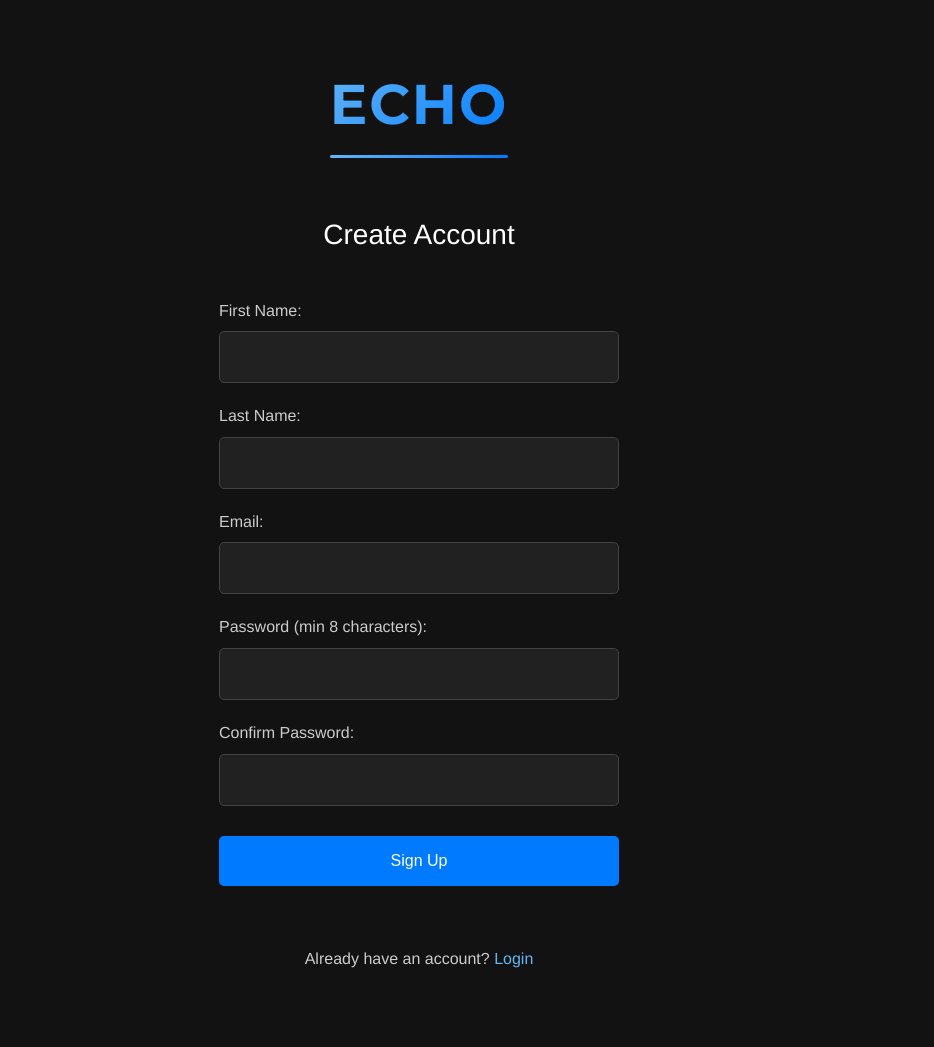
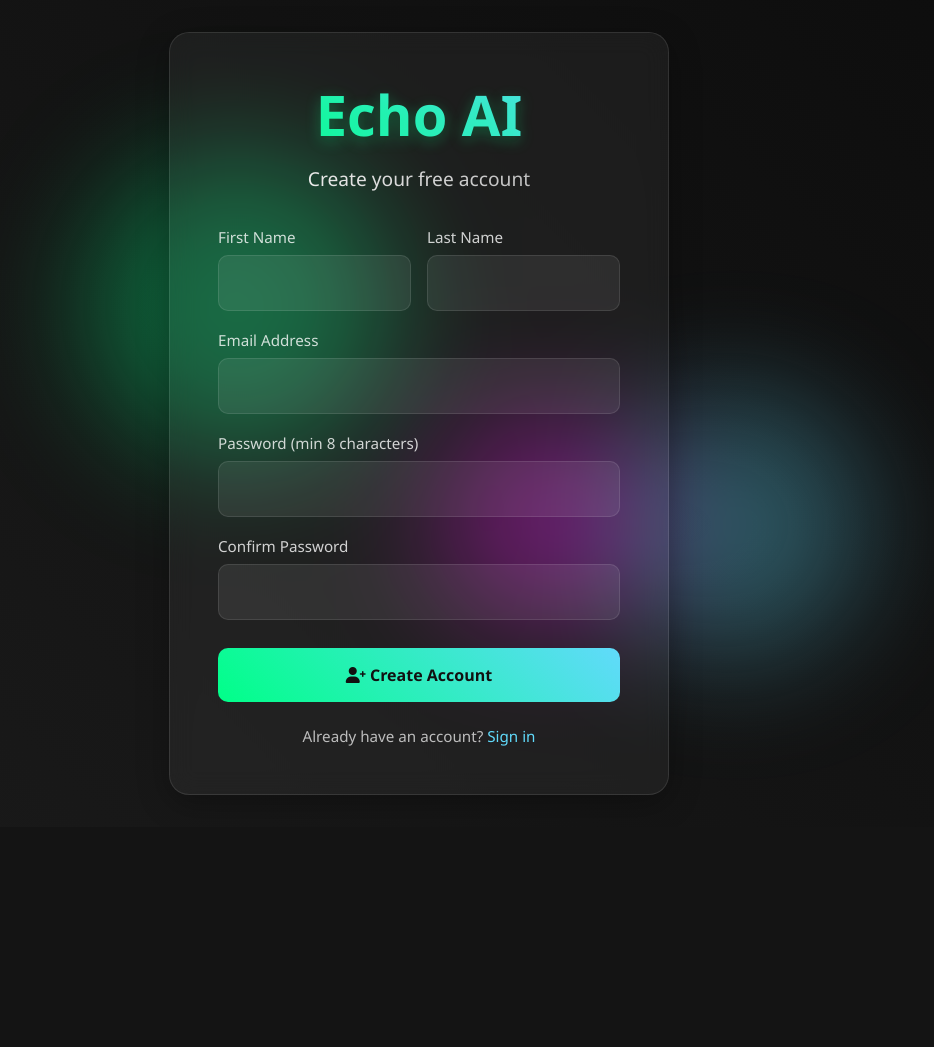
Before and after one commit to shahariarmahfuz/Custom, a Flask app: page /signup in a window 1280 px wide. Shown: the whole page, without its empty margins (221-1155 px from the left). After the commit the page ends 795 px from the top, so only its background shows below. Run offline with Flask 3, Linux system fonts and the light colour scheme; some web fonts are replaced.

Commit message:
Update signup.html

```diff
--- a/templates/signup.html
+++ b/templates/signup.html
@@ -1,261 +1,319 @@
 <!DOCTYPE html>
-<html lang="bn">
+<html lang="en">
 <head>
     <meta charset="UTF-8">
-    <meta name="viewport" content="width=device-width, initial-scale=1.0">
-    <title>Sign Up - Echo</title>
-    <link href="https://fonts.cdnfonts.com/css/helvetica-neue-55?styles=30130" rel="stylesheet">
-    <link href="https://fonts.cdnfonts.com/css/helvetica-neue-5?styles=15982" rel="stylesheet">
-    <link href="https://fonts.googleapis.com/css2?family=Montserrat:wght@700&display=swap" rel="stylesheet">
+    <meta name="viewport" content="width=device-width, initial-scale=1.0, maximum-scale=1.0, user-scalable=no">
+    <title>Sign Up - Echo AI</title>
+    <link rel="stylesheet" href="https://cdnjs.cloudflare.com/ajax/libs/font-awesome/6.0.0/css/all.min.css">
     <style>
+        * {
+            margin: 0;
+            padding: 0;
+            box-sizing: border-box;
+            font-family: 'Segoe UI', system-ui, -apple-system, sans-serif;
+        }
+
         body {
-            margin: 0;
-            padding: 40px 20px;
-            background-color: #121212;
-            color: #e0e0e0;
-            font-family: 'Helvetica Neue', sans-serif;
-            line-height: 1.6;
+            min-height: 100vh;
+            background: linear-gradient(45deg, #1a1a1a, #0d0d0d);
+            color: white;
+            overflow-x: hidden;
+            position: relative;
+        }
+
+        .floating-blobs {
+            position: absolute;
+            width: 100%;
+            height: 100%;
+            filter: blur(60px);
+            z-index: 0;
+            overflow: hidden;
+            will-change: transform;
+        }
+
+        .blob {
+            position: absolute;
+            border-radius: 50%;
+            animation: float 20s infinite linear;
+        }
+
+        @keyframes float {
+            0%, 100% { transform: translate(0, 0) scale(1); }
+            25% { transform: translate(100px, -50px) scale(1.1); }
+            50% { transform: translate(-50px, 80px) scale(0.9); }
+            75% { transform: translate(-80px, -100px) scale(1.2); }
+        }
+
+        .container {
+            max-width: 1200px;
+            margin: 0 auto;
+            padding: 2rem;
+            min-height: 100vh;
             display: flex;
             flex-direction: column;
+            justify-content: center;
             align-items: center;
-            min-height: 100vh;
-            box-sizing: border-box;
+            text-align: center;
+            position: relative;
+            z-index: 1;
         }
 
-        .logo-container {
-            margin-bottom: 30px;
-            text-align: center;
+        .glass-panel {
+            background: rgba(255, 255, 255, 0.05);
+            backdrop-filter: blur(12px);
+            -webkit-backdrop-filter: blur(12px);
+            border-radius: 20px;
+            padding: 3rem;
+            border: 1px solid rgba(255, 255, 255, 0.1);
+            box-shadow: 0 8px 32px rgba(0, 0, 0, 0.3);
+            transform: translateY(0);
+            transition: all 0.3s ease;
+            width: 100%;
+            max-width: 500px;
         }
 
-        h1.logo {
-            font-size: 48px;
-            font-weight: 700;
-            margin: 0;
-            background: linear-gradient(135deg, #64b5f6 0%, #007bff 100%);
+        h1 {
+            font-size: 3.5rem;
+            background: linear-gradient(45deg, #00ff88, #61dafb);
             -webkit-background-clip: text;
-            background-clip: text;
-            color: transparent;
-            font-family: 'Montserrat', 'Helvetica Neue', sans-serif;
-            letter-spacing: 1.5px;
-            position: relative;
-            display: inline-block;
+            -webkit-text-fill-color: transparent;
+            margin-bottom: 1rem;
+            text-shadow: 0 4px 15px rgba(0, 255, 136, 0.3);
+            line-height: 1.2;
         }
 
-        h1.logo::after {
-            content: '';
-            position: absolute;
-            bottom: -8px;
-            left: 0;
-            width: 100%;
-            height: 3px;
-            background: linear-gradient(90deg, #64b5f6, #007bff);
-            border-radius: 3px;
-        }
-
-        .page-title {
-            font-size: 24px;
-            margin-bottom: 30px;
-            color: #fff;
-            font-weight: 500;
-            text-align: center;
-        }
-
-        form {
-            width: 90%;
-            max-width: 400px;
-            margin-bottom: 30px;
+        .tagline {
+            font-size: 1.2rem;
+            color: rgba(255, 255, 255, 0.9);
+            margin-bottom: 2rem;
+            background: linear-gradient(45deg, #fff, #aaa);
+            -webkit-background-clip: text;
+            -webkit-text-fill-color: transparent;
+            line-height: 1.6;
         }
 
         .form-group {
-            margin-bottom: 20px;
+            margin-bottom: 1.2rem;
+            text-align: left;
         }
 
         label {
             display: block;
-            margin-bottom: 8px;
-            font-weight: 500;
-            font-size: 15px;
-            color: #ccc;
-        }
-
-        input[type="text"],
-        input[type="email"],
-        input[type="password"],
-        input[type="submit"] {
-            width: 100%;
-            padding: 14px;
-            box-sizing: border-box;
-            border-radius: 5px;
-            font-size: 16px;
-            transition: all 0.2s ease;
+            margin-bottom: 0.5rem;
+            color: rgba(255, 255, 255, 0.8);
+            font-size: 0.95rem;
         }
 
         input[type="text"],
         input[type="email"],
         input[type="password"] {
-            background-color: #212121;
-            border: 1px solid #424242;
-            color: #fff;
+            width: 100%;
+            padding: 1rem;
+            background: rgba(255, 255, 255, 0.08);
+            border: 1px solid rgba(255, 255, 255, 0.1);
+            border-radius: 10px;
+            color: white;
+            font-size: 1rem;
+            transition: all 0.3s ease;
         }
 
         input[type="text"]:focus,
         input[type="email"]:focus,
         input[type="password"]:focus {
-            border-color: #64b5f6;
             outline: none;
-            box-shadow: 0 0 0 2px rgba(100, 181, 246, 0.2);
+            border-color: #00ff88;
+            box-shadow: 0 0 0 2px rgba(0, 255, 136, 0.2);
         }
 
-        input[type="submit"] {
-            margin-top: 10px;
-            background-color: #007bff;
-            color: #fff;
+        .auth-link {
+            display: inline-block;
+            width: 100%;
+            padding: 1rem;
+            background: linear-gradient(45deg, #00ff88, #61dafb);
+            color: #111;
             border: none;
-            font-weight: 500;
+            border-radius: 10px;
+            font-size: 1rem;
+            font-weight: 600;
             cursor: pointer;
+            transition: all 0.3s ease;
+            text-align: center;
+            text-decoration: none;
+            margin-top: 0.5rem;
         }
 
-        input[type="submit"]:hover {
-            background-color: #0056b3;
+        .auth-link:hover {
+            transform: translateY(-2px);
+            box-shadow: 0 8px 20px rgba(0, 255, 136, 0.3);
         }
 
-        a {
-            color: #64b5f6;
-            text-decoration: none;
-            border-bottom: 1px solid transparent;
-            transition: all 0.2s ease;
-            font-size: 15px;
+        .bottom-text {
+            margin-top: 1.5rem;
+            color: rgba(255, 255, 255, 0.7);
+            font-size: 0.95rem;
         }
 
-        a:hover {
-            color: #fff;
-            border-bottom-color: #64b5f6;
+        .bottom-text a {
+            color: #61dafb;
+            text-decoration: none;
+            transition: all 0.3s ease;
+            font-weight: 500;
+        }
+
+        .bottom-text a:hover {
+            color: #00ff88;
+            text-decoration: underline;
         }
 
         .alert {
-            text-align: center;
-            margin-bottom: 20px;
-            padding: 12px;
-            font-size: 14px;
-            border-radius: 5px;
-            width: 90%;
-            max-width: 400px;
+            padding: 1rem;
+            margin-bottom: 1.5rem;
+            border-radius: 10px;
+            font-size: 0.95rem;
         }
 
-        .alert.alert-success {
-            background-color: rgba(76, 175, 80, 0.2);
+        .alert-success {
+            background-color: rgba(76, 175, 80, 0.15);
             color: #4CAF50;
-            border: 1px solid #4CAF50;
+            border: 1px solid rgba(76, 175, 80, 0.3);
         }
 
-        .alert.alert-danger {
-            background-color: rgba(244, 67, 54, 0.2);
+        .alert-danger {
+            background-color: rgba(244, 67, 54, 0.15);
             color: #f44336;
-            border: 1px solid #f44336;
+            border: 1px solid rgba(244, 67, 54, 0.3);
         }
 
-        p {
-            text-align: center;
-            margin-top: 20px;
-            font-size: 15px;
-            color: #ccc;
+        .name-fields {
+            display: flex;
+            gap: 1rem;
         }
 
-        @media (min-width: 600px) {
-            body {
-                padding: 60px 20px;
+        .name-fields .form-group {
+            flex: 1;
+        }
+
+        /* Mobile Responsive Styles */
+        @media (max-width: 768px) {
+            .container {
+                padding: 1.5rem;
             }
 
-            .logo-container {
-                margin-bottom: 40px;
+            .glass-panel {
+                padding: 2rem 1.5rem;
+                border-radius: 15px;
             }
 
-            h1.logo {
-                font-size: 56px;
-                letter-spacing: 2px;
+            h1 {
+                font-size: 2.5rem;
             }
 
-            .page-title {
-                font-size: 28px;
-                margin-bottom: 40px;
+            .tagline {
+                font-size: 1rem;
             }
 
-            form {
-                width: 400px;
-                margin-bottom: 40px;
+            .name-fields {
+                flex-direction: column;
+                gap: 0;
+            }
+        }
+
+        @media (max-width: 480px) {
+            .glass-panel {
+                padding: 1.5rem 1rem;
             }
 
-            label {
-                font-size: 16px;
+            h1 {
+                font-size: 2rem;
             }
 
             input[type="text"],
             input[type="email"],
             input[type="password"],
-            input[type="submit"] {
-                padding: 16px;
-                font-size: 16px;
-            }
-
-            a {
-                font-size: 16px;
-            }
-
-            .alert {
-                font-size: 16px;
-                padding: 14px;
-            }
-
-            p {
-                font-size: 16px;
+            .auth-link {
+                padding: 0.8rem;
             }
         }
     </style>
 </head>
 <body>
-    <div class="logo-container">
-        <h1 class="logo">ECHO</h1>
+    <div class="floating-blobs">
+        <div class="blob" style="background: #00ff8855; width: 300px; height: 300px; top: 20%; left: 20%;"></div>
+        <div class="blob" style="background: #61dafb55; width: 250px; height: 250px; top: 50%; right: 20%;"></div>
+        <div class="blob" style="background: #ff00ff55; width: 200px; height: 200px; bottom: 20%; left: 45%;"></div>
     </div>
 
-    <h2 class="page-title">Create Account</h2>
+    <div class="container">
+        <div class="glass-panel">
+            <h1>Echo AI</h1>
+            <p class="tagline">Create your free account</p>
 
-    {% with messages = get_flashed_messages(with_categories=true) %}
-        {% if messages %}
-            {% for category, message in messages %}
-                <div class="alert alert-{{ category }}">{{ message }}</div>
-            {% endfor %}
-        {% endif %}
-    {% endwith %}
+            {% with messages = get_flashed_messages(with_categories=true) %}
+                {% if messages %}
+                    {% for category, message in messages %}
+                        <div class="alert alert-{{ category }}">{{ message }}</div>
+                    {% endfor %}
+                {% endif %}
+            {% endwith %}
 
-    <form method="POST" action="/signup">
-        <div class="form-group">
-            <label for="first_name">First Name:</label>
-            <input type="text" id="first_name" name="first_name" required>
+            <form method="POST" action="/signup">
+                <div class="name-fields">
+                    <div class="form-group">
+                        <label for="first_name">First Name</label>
+                        <input type="text" id="first_name" name="first_name" required>
+                    </div>
+                    <div class="form-group">
+                        <label for="last_name">Last Name</label>
+                        <input type="text" id="last_name" name="last_name" required>
+                    </div>
+                </div>
+
+                <div class="form-group">
+                    <label for="email">Email Address</label>
+                    <input type="email" id="email" name="email" required>
+                </div>
+
+                <div class="form-group">
+                    <label for="password">Password (min 8 characters)</label>
+                    <input type="password" id="password" name="password" minlength="8" required>
+                </div>
+
+                <div class="form-group">
+                    <label for="confirm_password">Confirm Password</label>
+                    <input type="password" id="confirm_password" name="confirm_password" minlength="8" required>
+                </div>
+
+                <button type="submit" class="auth-link">
+                    <i class="fas fa-user-plus"></i> Create Account
+                </button>
+            </form>
+
+            <p class="bottom-text">
+                Already have an account? <a href="/login">Sign in</a>
+            </p>
         </div>
+    </div>
 
-        <div class="form-group">
-            <label for="last_name">Last Name:</label>
-            <input type="text" id="last_name" name="last_name" required>
-        </div>
+    <script>
+        // Floating blob animation
+        const blobs = document.querySelectorAll('.blob');
+        blobs.forEach(blob => {
+            const duration = 20 + Math.random() * 10;
+            blob.style.animation = `float ${duration}s infinite linear`;
+        });
 
-        <div class="form-group">
-            <label for="email">Email:</label>
-            <input type="email" id="email" name="email" required>
-        </div>
+        // Animated entrance effect
+        document.addEventListener('DOMContentLoaded', () => {
+            const glassPanel = document.querySelector('.glass-panel');
+            glassPanel.style.opacity = '0';
+            glassPanel.style.transform = 'translateY(20px)';
 
-        <div class="form-group">
-            <label for="password">Password (min 8 characters):</label>
-            <input type="password" id="password" name="password" minlength="8" required>
-        </div>
-
-        <div class="form-group">
-            <label for="confirm_password">Confirm Password:</label>
-            <input type="password" id="confirm_password" name="confirm_password" minlength="8" required>
-        </div>
-
-        <input type="submit" value="Sign Up">
-    </form>
-
-    <p>Already have an account? <a href="/login">Login</a></p>
+            setTimeout(() => {
+                glassPanel.style.transition = 'opacity 0.6s ease, transform 0.6s ease';
+                glassPanel.style.opacity = '1';
+                glassPanel.style.transform = 'translateY(0)';
+            }, 100);
+        });
+    </script>
 </body>
-                    </html>
+</html>
```
